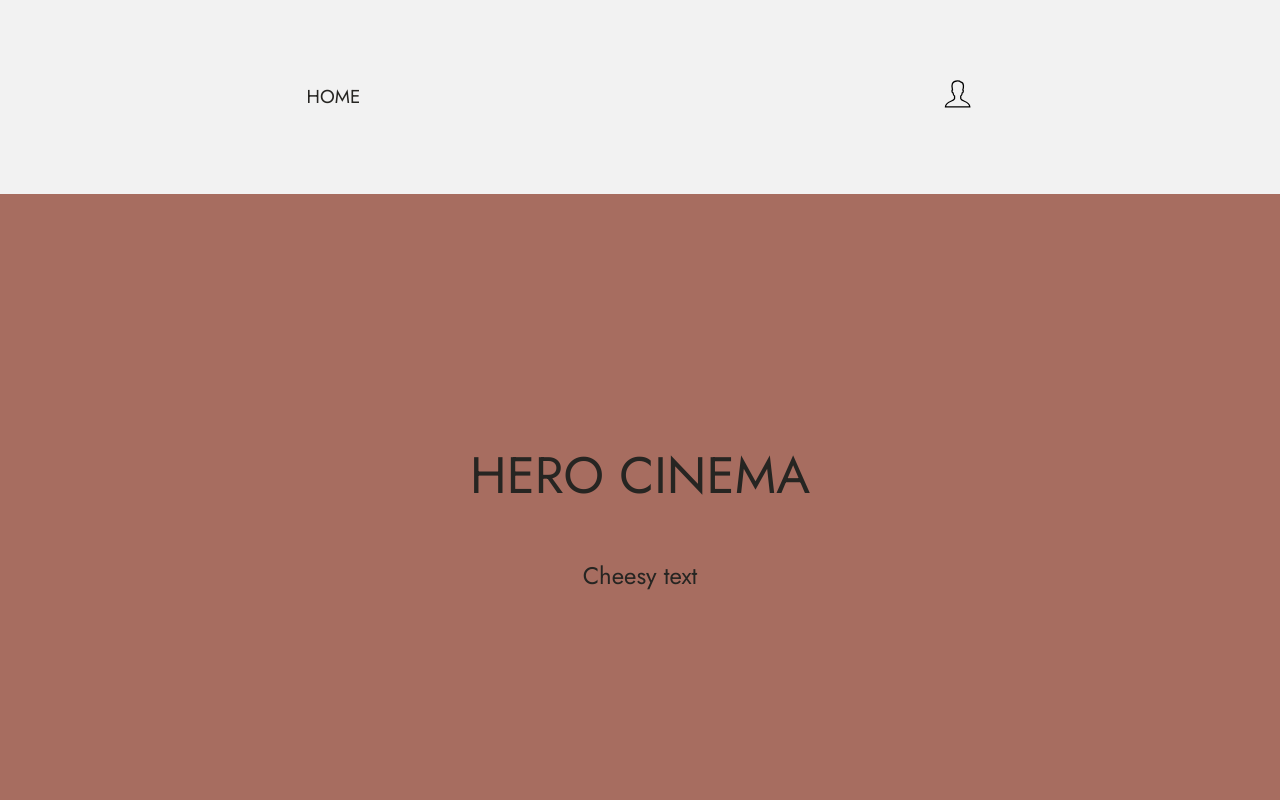
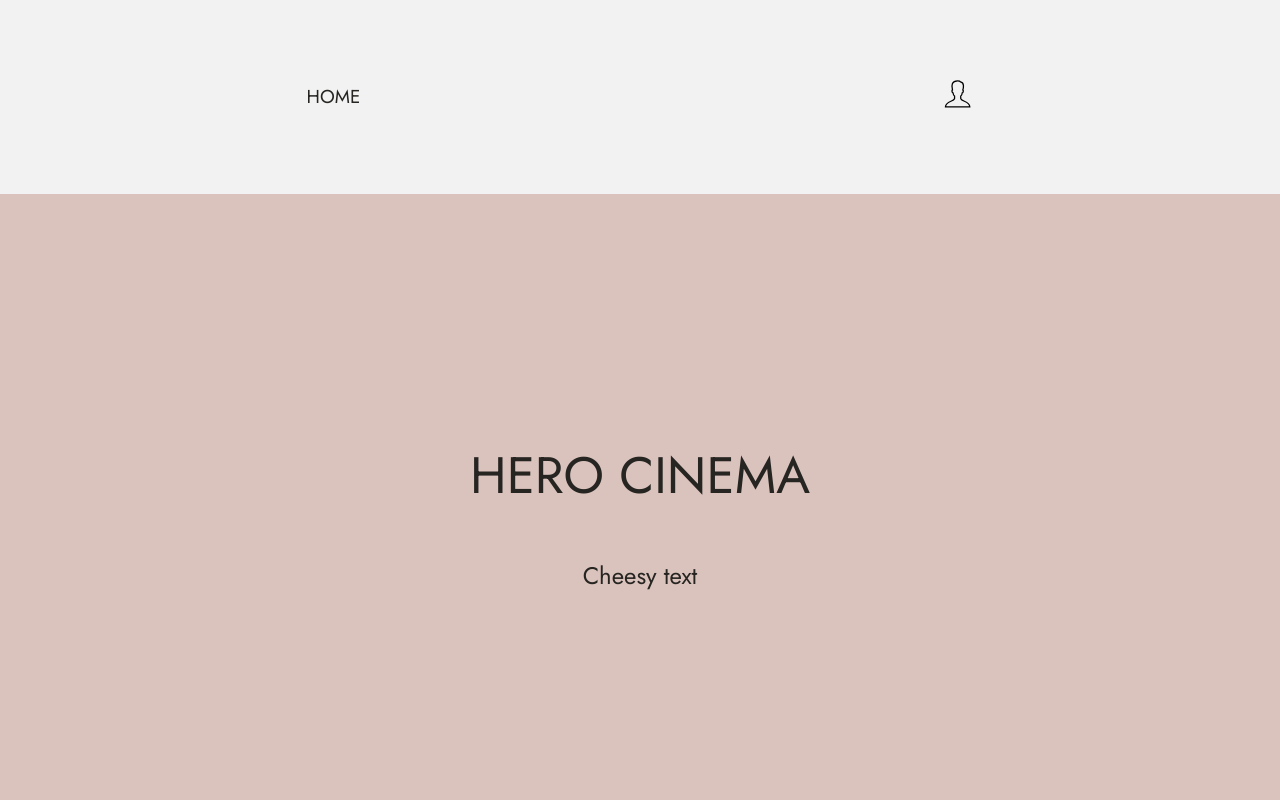
Before and after one commit to Technigo/final-boiler-plate-monorepo, a React (Vite) app: page / in a window 1280 px wide. Shown: the top 800 px of the page. Built offline with nearby package versions, Linux system fonts and the light colour scheme; no server answers.

Commit message:
Updated the variables in the light-mode-section

```diff
--- a/src/index.css
+++ b/src/index.css
@@ -105,18 +105,13 @@ button:focus-visible {
 
 @media (prefers-color-scheme: light) {
 	:root {
-		/* color: inherit; */
-		/* background-color: var(--font-color); */
 		--font-color: #262522;
 		--background-color: #f2f2f2;
 
-		/* --background-color: #262522;
-      --font-color: #F2F2F2;
-      --primary-color: #7787A6;
-      --secondary-color: #424859;
-      --screen-color: rgba(0, 0, 0, 0.1);
-      --screen-text-color: #777;
-      --selection-color: yellow; */
+		--background-section-color-one: #DBC3BD;
+		--background-section-color-two: #ECEBE9;
+		--background-section-color-three: #EFF6FA;
+		--background-section-color-four: #E2E2DF;
 	}
 	a:hover {
 		color: var(--secondary-color);
```
